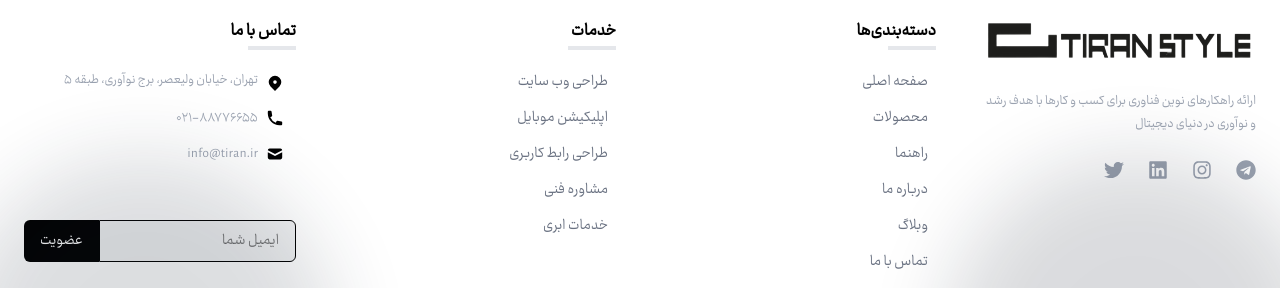
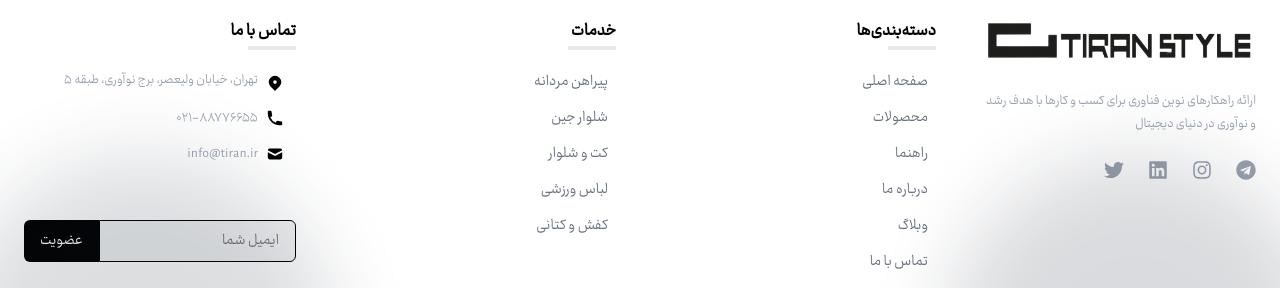
Before and after one commit to Hossein137900/tiran, a Next.js app: page / in a window 1280 px wide. Shown: the part 3125-3413 px from the top of the page. Built offline with nearby package versions, Linux system fonts and the light colour scheme; no server answers.

Commit message:
Update footer.tsx

```diff
--- a/components/static/footer.tsx
+++ b/components/static/footer.tsx
@@ -33,7 +33,7 @@ const itemVariants = {
 
 const categories = [
   { name: "صفحه اصلی", href: "/" },
-  { name: "محصولات", href: "/products" },
+  { name: "محصولات", href: "/shop" },
   { name: "راهنما", href: "/help" },
   { name: "درباره ما", href: "/about" },
   { name: "وبلاگ", href: "/blog" },
@@ -41,11 +41,11 @@ const categories = [
 ];
 
 const services = [
-  { name: "طراحی وب سایت", href: "/services/web-development" },
-  { name: "اپلیکیشن موبایل", href: "/services/mobile-apps" },
-  { name: "طراحی رابط کاربری", href: "/services/design" },
-  { name: "مشاوره فنی", href: "/services/consulting" },
-  { name: "خدمات ابری", href: "/services/cloud" },
+  { name: "پیراهن مردانه", href: "/shop/mens-shirts" },
+  { name: "شلوار جین", href: "/shop/jeans" },
+  { name: "کت و شلوار", href: "/shop/suits" },
+  { name: "لباس ورزشی", href: "/shop/sportswear" },
+  { name: "کفش و کتانی", href: "/shop/footwear" },
 ];
 
 const Footer = () => {
```
